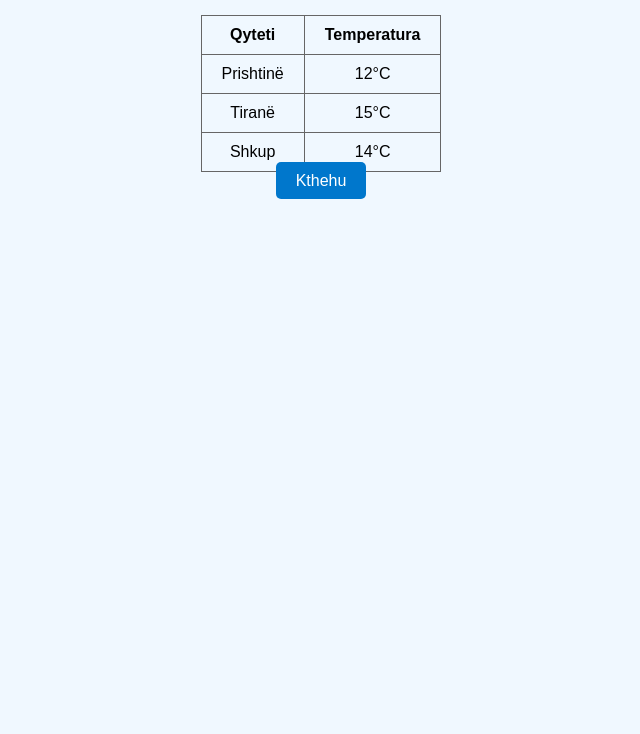
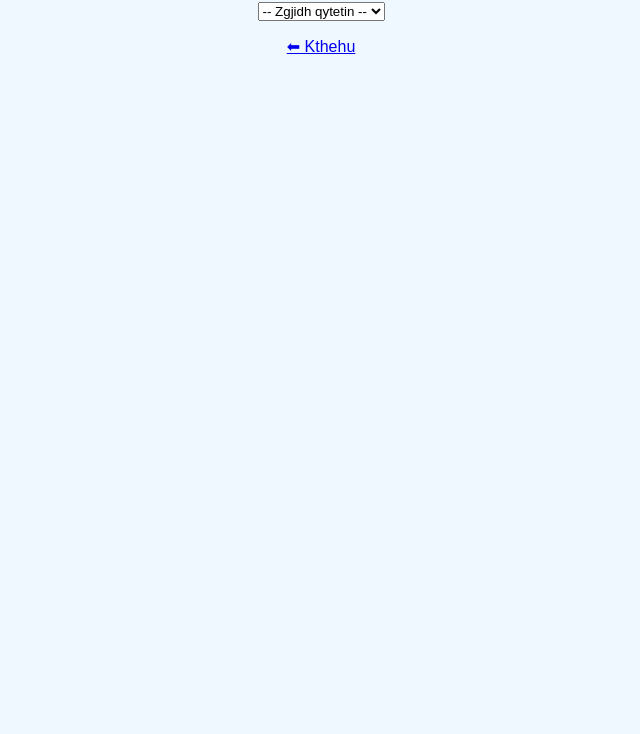
Before and after one commit to keisi555/weather-app, a plain HTML site: page weather.html in a window 1280 px wide. Shown: the part 66-800 px from the top of the page, without its empty margins (319-959 px from the left). Drawn offline with Linux system fonts and the light colour scheme.

Commit message:
Update weather.html with dropdown

```diff
--- a/weather.html
+++ b/weather.html
@@ -1,33 +1,24 @@
 <!DOCTYPE html>
 <html>
 <head>
-  <title>Weather Info</title>
+  <title>Weather</title>
   <link rel="stylesheet" href="style.css">
 </head>
 <body>
 
-  <h1>🌍 Temperaturat e Sotme</h1>
+  <h2>Zgjidh qytetin</h2>
 
-  <table>
-    <tr>
-      <th>Qyteti</th>
-      <th>Temperatura</th>
-    </tr>
-    <tr>
-      <td>Prishtinë</td>
-      <td>12°C</td>
-    </tr>
-    <tr>
-      <td>Tiranë</td>
-      <td>15°C</td>
-    </tr>
-    <tr>
-      <td>Shkup</td>
-      <td>14°C</td>
-    </tr>
-  </table>
+  <select id="citySelect">
+    <option value="">-- Zgjidh qytetin --</option>
+    <option value="Prishtinë">Prishtinë</option>
+    <option value="Tiranë">Tiranë</option>
+    <option value="Shkup">Shkup</option>
+  </select>
 
-  <a class="button" href="index.html">Kthehu</a>
+  <p id="result"></p>
 
+  <a href="index.html">⬅ Kthehu</a>
+
+  <script src="script.js"></script>
 </body>
 </html>
```
